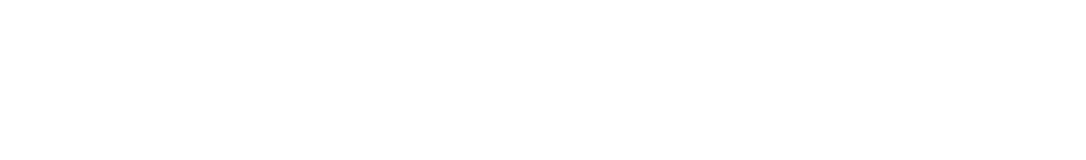
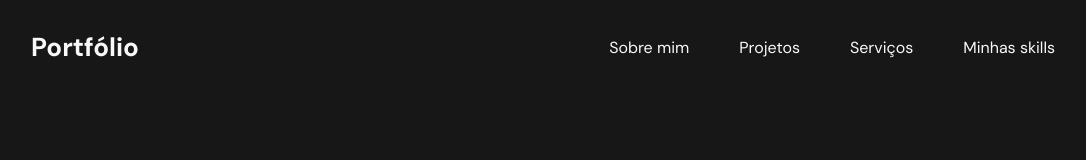
Before and after one commit to Danilo-Dantas/Portfolio, a plain HTML site: page index.html in a window 1280 px wide. Shown: the whole page, without its empty margins (97-1183 px from the left). Drawn offline with Linux system fonts and the light colour scheme.

Commit message:
criando header

```diff
--- a/assets/css/style.css
+++ b/assets/css/style.css
@@ -0,0 +1,43 @@
+body {
+  background-color: #171717;
+  margin: 0;
+  font-family: 'DM Sans';
+}
+
+h1,h2,h3,h4,h5,h6 {
+  margin: 0;
+  padding: 0;
+}
+
+.container {
+  width: 80%;
+  margin: auto;
+  max-width: 1400px;
+}
+
+.cabecalho {
+  display: flex;
+  align-items: center;
+  color: #F9F9F9;
+  justify-content: space-between;
+  margin-top: 30px;
+}
+
+.cabecalho h3 {
+  font-size: 26px;
+}
+
+.cabecalho a {
+  color: #F9F9F9;
+  text-decoration: none;
+}
+
+.cabecalho nav a:hover {
+  color: #00DF5E;
+  transition: .3s;
+}
+
+.cabecalho nav {
+  display: flex;
+  gap: 50px;
+}
--- a/index.html
+++ b/index.html
@@ -6,10 +6,43 @@
   <meta http-equiv="X-UA-Compatible" content="IE=edge">
   <meta name="viewport" content="width=device-width, initial-scale=1.0">
   <title>Portfolio</title>
+  <!-- Import CSS -->
+  <link rel="stylesheet" href="./assets/css/style.css">
+  <!-- Import Fonts -->
+  <link rel="preconnect" href="https://fonts.googleapis.com">
+  <link rel="preconnect" href="https://fonts.gstatic.com" crossorigin>
+  <link href="https://fonts.googleapis.com/css2?family=DM+Sans:wght@400;500;700&display=swap" rel="stylesheet">
+
 </head>
 
 <body>
 
+  <div class="container">
+
+    <header>
+      <section class="cabecalho">
+        <div>
+          <h3><a href="">Portfólio</a></h3>
+        </div>
+        <nav>
+          <a href="">Sobre mim</a>
+          <a href="">Projetos</a>
+          <a href="">Serviços</a>
+          <a href="">Minhas skills</a>
+        </nav>
+      </section>
+    </header>
+
+    <main>
+
+    </main>
+
+    <footer>
+
+    </footer>
+
+  </div>
+
 </body>
 
 </html>
```
Also changed, not shown: 1 other file.
